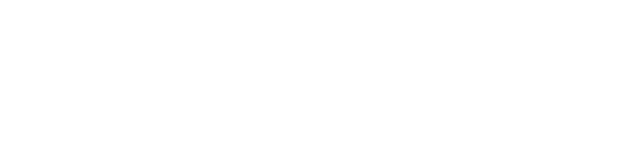
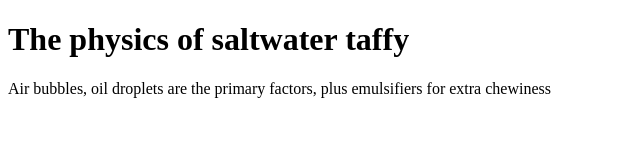
Before and after one commit to OsloMet-web/oblig-2-group-69, a plain HTML site: page index.html in a window 1280 px wide. Shown: the whole page, without its empty margins (0-640 px from the left). Drawn offline with Linux system fonts and the light colour scheme.

Commit message:
h1 and subtitle

```diff
--- a/index.html
+++ b/index.html
@@ -3,7 +3,13 @@
 	<head>
 		<meta charset="UTF-8" />
 		<meta name="viewport" content="width=device-width, initial-scale=1.0" />
-		<title>Document</title>
+		<title>The physics of saltwater taffy</title>
 	</head>
-	<body></body>
+	<body>
+		<h1>The physics of saltwater taffy</h1>
+		<p>
+			Air bubbles, oil droplets are the primary factors, plus emulsifiers for
+			extra chewiness
+		</p>
+	</body>
 </html>
```
